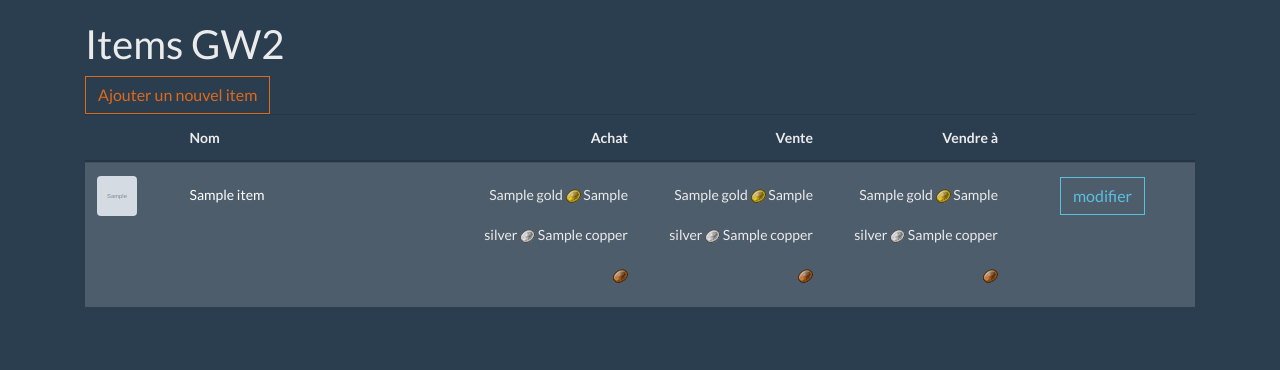
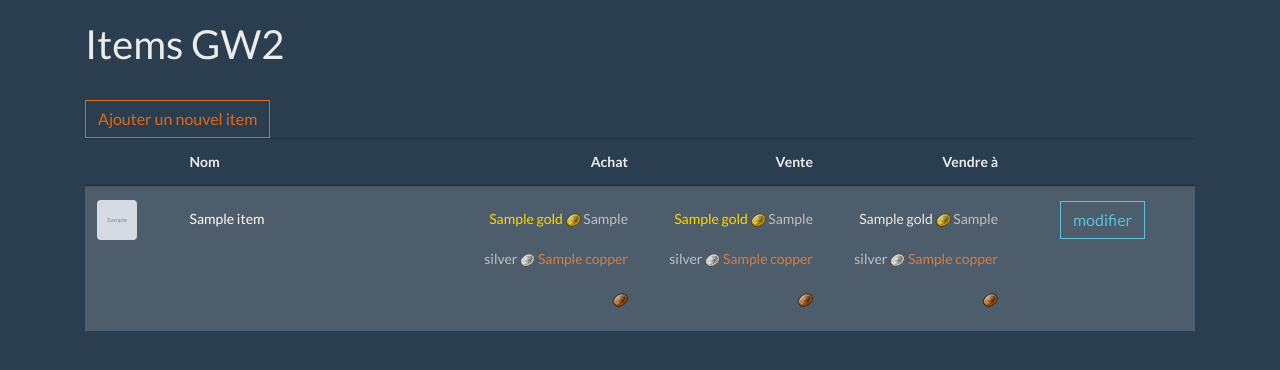
Before and after one commit to gregcanu/gw2, a Symfony app: template templates/item/index.html.twig in a window 1280 px wide. Shown: the part 48-418 px from the top of the page. Run offline with Twig, Linux system fonts and the light colour scheme; the template is opened without the code that fills it: most values are stand-ins (such as "Sample title", 1, 10 or a date in 2020); grey boxes marked "Sample" are stand-in pictures; some libraries are stand-ins or nearby versions.

Commit message:
M: Affichage Items GW2
Ajout de couleur pour les prix des items
Correction d'affichage des silver quand l'item a un prix en gold

```diff
--- a/public/css/gw2.css
+++ b/public/css/gw2.css
@@ -16,3 +16,15 @@
 #tableGw2Items a {
     text-decoration: none;
 }
+
+.gold {
+    color : #ffd700;
+}
+
+.silver {
+    color : #c0c0c0;
+}
+
+.copper {
+    color : #d47f46;
+}
--- a/templates/item/index.html.twig
+++ b/templates/item/index.html.twig
@@ -6,7 +6,7 @@
     <div class="page-header">
         <h1>Items GW2</h1>
     </div>
-
+    <br>
     <a href="{{ path('item_new') }}" class="btn btn-outline-primary">Ajouter un nouvel item</a>
     <table id="tableGw2Items" class="table table-hover">
         <thead>
@@ -29,19 +29,19 @@
                     <td class="cell_icon col-1"><img src="{{ asset(('img/gw2/')) }}{{ item.image }}" alt="" class="item_icon"></td>
                     <td class="cell_name col-3"> <a href="{{ path('item_show', {'id': item.id}) }}">{{ item.name }}</a></td>
                     <td class="cell_buy col-2 align_right">
-                        {% if item.price.buy.gold != 0 %} {{ item.price.buy.gold }} <img src="{{ asset(('img/gw2/gold.png')) }}"> {% endif %}
-                        {{ item.price.buy.silver }} <img src="{{ asset(('img/gw2/silver.png')) }}">
-                        {{ item.price.buy.copper }} <img src="{{ asset(('img/gw2/copper.png')) }}">
+                        {% if item.price.buy.gold != 0 %} <span class="gold">{{ item.price.buy.gold }}</span> <img src="{{ asset(('img/gw2/gold.png')) }}"> {% endif %}
+                        {% if item.price.buy.silver != 0 or item.price.buy.gold > 0 %} <span class="silver"> {{ item.price.buy.silver }} </span> <img src="{{ asset(('img/gw2/silver.png')) }}"> {% endif %}
+                        <span class="copper"> {{ item.price.buy.copper }} </span> <img src="{{ asset(('img/gw2/copper.png')) }}">
                     </td>
                     <td class="cell_sell col-2 align_right">
-                        {% if item.price.buy.gold != 0 %} {{ item.price.sell.gold }} <img src="{{ asset(('img/gw2/gold.png')) }}"> {% endif %}
-                        {{ item.price.sell.silver }} <img src="{{ asset(('img/gw2/silver.png')) }}">
-                        {{ item.price.sell.copper }} <img src="{{ asset(('img/gw2/copper.png')) }}">
+                        {% if item.price.sell.gold != 0 %} <span class="gold"> {{ item.price.sell.gold }} </span> <img src="{{ asset(('img/gw2/gold.png')) }}"> {% endif %}
+                        {% if item.price.sell.silver != 0 or item.price.sell.gold > 0%} <span class="silver"> {{ item.price.sell.silver }} </span><img src="{{ asset(('img/gw2/silver.png')) }}"> {% endif %}
+                        <span class="copper"> {{ item.price.sell.copper }} </span> <img src="{{ asset(('img/gw2/copper.png')) }}">
                     </td>
                     <td class="cell_sell col-2 align_right">
-                        {% if item.price_to_sell.gold != 0 %} {{ item.price_to_sell.gold }} <img src="{{ asset(('img/gw2/gold.png')) }}"> {% endif %}
-                        {{ item.price_to_sell.silver }} <img src="{{ asset(('img/gw2/silver.png')) }}">
-                        {{ item.price_to_sell.copper }} <img src="{{ asset(('img/gw2/copper.png')) }}">
+                        {% if item.price_to_sell.gold != 0 %} {{ item.price_to_sell.gold }} <span class="gold"> </span> <img src="{{ asset(('img/gw2/gold.png')) }}"> {% endif %}
+                        {% if item.price_to_sell.silver != 0 or item.price_to_sell.gold > 0 %} <span class="silver"> {{ item.price_to_sell.silver }} </span> <img src="{{ asset(('img/gw2/silver.png')) }}"> {% endif %}
+                        <span class="copper"> {{ item.price_to_sell.copper }} </span> <img src="{{ asset(('img/gw2/copper.png')) }}">
                     </td>
                     <td class="col-2 align_center">
                         <a href="{{ path('item_edit', {'id': item.id}) }}" class="btn btn-outline-info">modifier</a>
```
Also changed, not shown: public/img/gw2/agony_infusion.jpg (added), public/img/gw2/hardened_leather_section.jpg (added).
